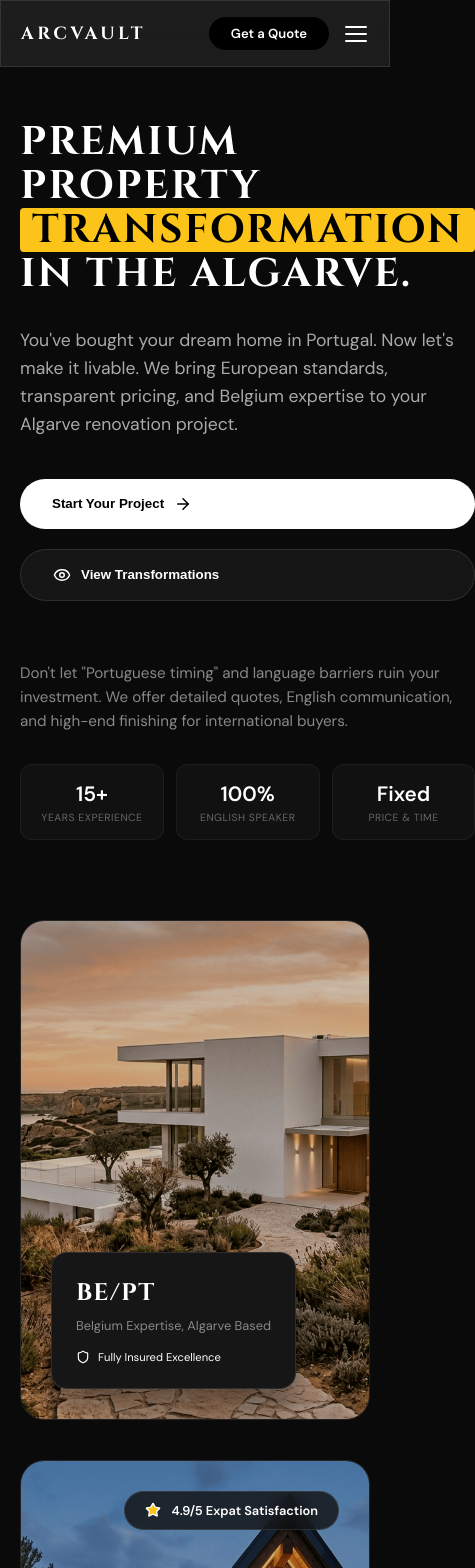
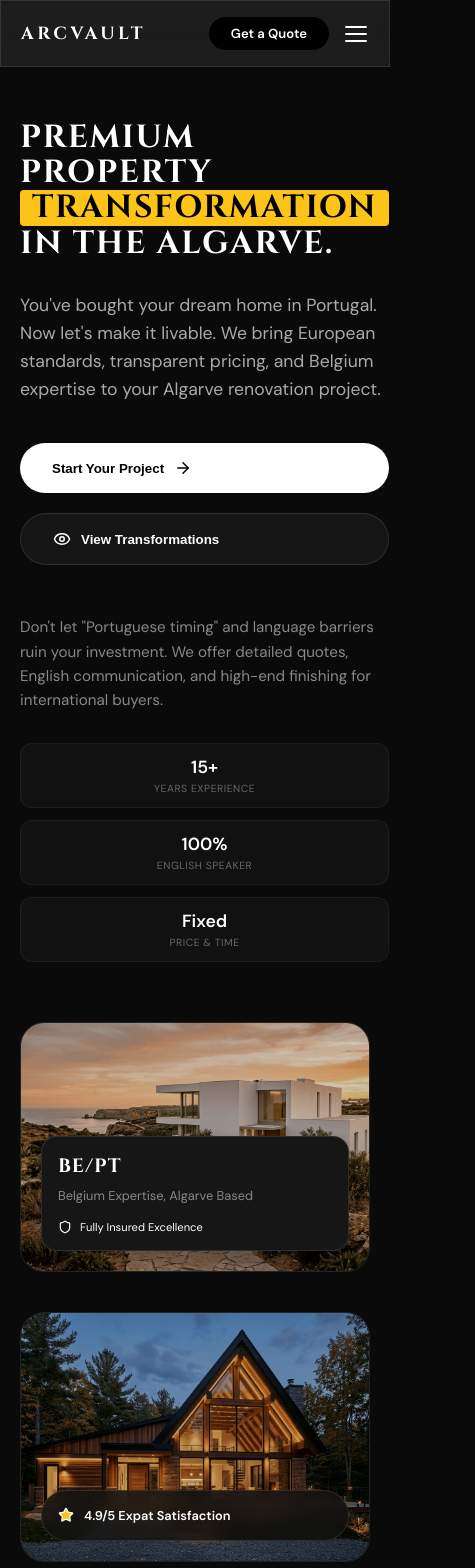
Before and after one commit to Rabiaan/ARCVAULT, a React (Vite) app: page /about in a window 390 px wide. Shown: the top 1568 px of the page, 475 px wide, since content can reach past the window. Built offline with nearby package versions, Linux system fonts and the light colour scheme.

Commit message:
Update AboutPage styles and component

```diff
--- a/src/pages/AboutPage.css
+++ b/src/pages/AboutPage.css
@@ -338,10 +338,48 @@
         grid-template-columns: 1fr 1fr;
     }
     .ps-left { padding: 40px; }
+    .grid-item { height: 400px; }
+    .ps-left h2 { font-size: 2.2rem; }
+}
+
+@media (max-width: 768px) {
+    .about-hero {
+        gap: 30px;
+        margin-bottom: 60px;
+    }
+    .about-hero-left h1 {
+        font-size: clamp(2rem, 6vw, 3rem);
+    }
+    .hero-stat-cards {
+        flex-direction: column;
+    }
+    .grid-item { height: 300px; }
+    .be-pt-badge, .rating-badge {
+        left: 20px;
+        right: 20px;
+        bottom: 20px;
+        top: auto;
+        max-width: none;
+        padding: 16px;
+    }
+    .be-pt-badge h3 { font-size: 1.2rem; }
+    .ps-left { padding: 30px; }
+    .ps-left h2 {
+        font-size: 1.8rem;
+        margin-bottom: 20px;
+    }
+    .ps-stats {
+        grid-template-columns: 1fr 1fr;
+        gap: 12px;
+    }
 }
 
 @media (max-width: 640px) {
     .features-row { grid-template-columns: 1fr; }
     .hero-btns { flex-direction: column; }
     .ps-stats { grid-template-columns: 1fr; }
+    .ps-btns { flex-direction: column; }
+    .grid-item { height: 250px; }
+    .hero-stat-card { padding: 12px; }
+    .hero-stat-card .stat-val { font-size: 1.1rem; }
 }
--- a/src/pages/AboutPage.jsx
+++ b/src/pages/AboutPage.jsx
@@ -1,4 +1,3 @@
-import { Link } from 'react-router-dom';
 import { ArrowRight, Star, CheckCircle, Clock, DollarSign, MessageCircle, Shield, Eye } from 'lucide-react';
 import Footer from '../components/Footer';
 import './AboutPage.css';
```
